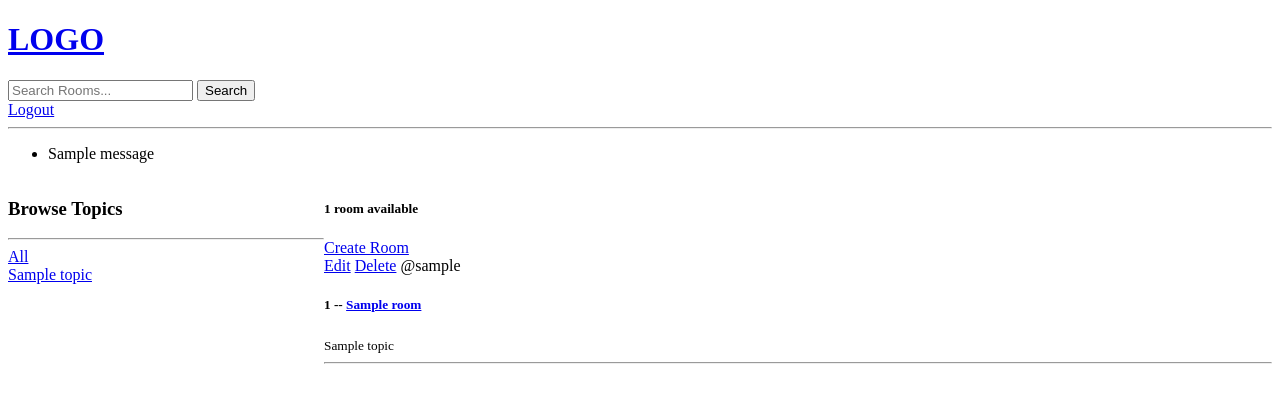
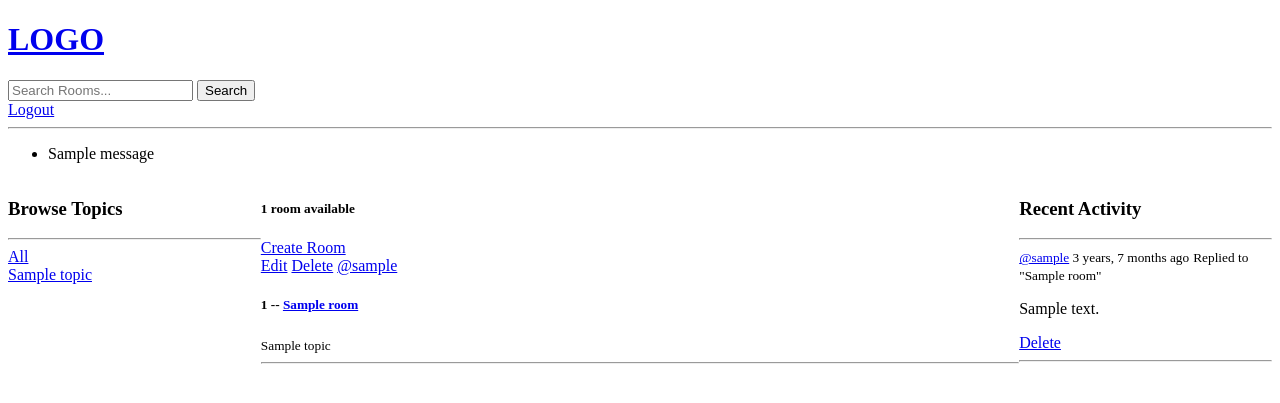
Before and after one commit to 5546230/django_tutorial, a Django app: page / in a window 1280 px wide. Shown: the top 403 px of the page. Run offline with Django 4.2, Linux system fonts and the light colour scheme; a user stored in the database is signed in; tables that the repository leaves empty hold one stand-in row (values such as "Sample post"); one stand-in notice (Sample message) is shown.

Commit message:
add feed and profiles

```diff
--- a/studybud/base/models.py
+++ b/studybud/base/models.py
@@ -16,7 +16,7 @@ class Room(models.Model):
     topic = models.ForeignKey(Topic, on_delete=models.SET_NULL, null=True)
     name = models.CharField(max_length=100)
     description = models.TextField(null=True, blank=True)
-    # participants =
+    participants = models.ManyToManyField(User, related_name="participants", blank=True)
     updated = models.DateTimeField(auto_now=True)
     created = models.DateTimeField(auto_now_add=True)
 
--- /dev/null
+++ b/studybud/base/templates/base/activity_component.html
@@ -0,0 +1,13 @@
+<h3>Recent Activity</h3>
+<hr>
+{% for message in room_messages %}
+<div>
+    <small><a href="{% url 'user-profile' message.user.id %}">@{{message.user}}</a> {{message.created|timesince}} ago</small>
+    <small>Replied to "{{message.room}}"</small>
+    <p>{{message}}</p>
+    {% if request.user == message.user %}
+    <a href="{% url 'delete-message' message.id %}">Delete</a>
+    {% endif %}
+    <hr />
+</div>
+{% endfor %}
--- a/studybud/base/templates/base/delete.html
+++ b/studybud/base/templates/base/delete.html
@@ -6,7 +6,7 @@
     {% csrf_token %}
     <p>Are you sure you want to delete "{{obj}}"?</p>
     <a href="{{request.META.HTTP_REFERER}}">Go back</a>
-    <input type="Submit" value= "Delete"/>
+    <input type="Submit" value= "Delete" />
 </form>
 
 {% endblock content %}
--- /dev/null
+++ b/studybud/base/templates/base/feed_component.html
@@ -0,0 +1,12 @@
+{% for room in rooms %}
+    <div>
+        {% if request.user == room.host%}
+        <a href="{% url 'update-room' room.id %}">Edit</a>
+        <a href="{% url 'delete-room' room.id %}">Delete</a>
+        {% endif %}
+        <a href="{% url 'user-profile' room.host.id %}">@{{room.host.username}}</a>
+        <h5>{{room.id}} -- <a href="{% url 'room' room.id%}">{{room.name}}</a></h5>
+        <small>{{room.topic.name}}</small>
+        <hr />
+    </div>
+{% endfor %}
--- a/studybud/base/templates/base/home.html
+++ b/studybud/base/templates/base/home.html
@@ -5,24 +5,13 @@
 <style>
     .home-container{
         display: grid;
-        grid-template-columns: 1fr 3fr;
+        grid-template-columns: 1fr 3fr 1fr;
     }
 </style>
 
 <div class="home-container">
     <div>
-        <h3>Browse Topics</h3>
-        <hr>
-
-        <div>
-            <a href="{% url 'home' %}">All</a>
-        </div>
-
-        {% for topic in topics %}
-        <div>
-            <a href="{% url 'home' %}?q={{topic.name}}">{{topic.name}}</a>
-        </div>
-        {% endfor %}
+        {% include 'base/topic_component.html' %}
     </div>
     <div>
         {% if room_count == 1%}
@@ -32,19 +21,11 @@
         {% endif %}
         <a href="{% url 'create-room' %}">Create Room</a>
         <div>
-            {% for room in rooms %}
-                <div>
-                    {% if request.user == room.host%}
-                    <a href="{% url 'update-room' room.id %}">Edit</a>
-                    <a href="{% url 'delete-room' room.id %}">Delete</a>
-                    {% endif %}
-                    <span>@{{room.host.username}}</span>
-                    <h5>{{room.id}} -- <a href="{% url 'room' room.id%}">{{room.name}}</a></h5>
-                    <small>{{room.topic.name}}</small>
-                    <hr>
-                </div>
-            {% endfor %}
+            {% include 'base/feed_component.html' %}
         </div>
+    </div>
+    <div>
+        {% include 'base/activity_component.html' %}
     </div>
 
 </div>
--- a/studybud/base/templates/base/login_register.html
+++ b/studybud/base/templates/base/login_register.html
@@ -9,9 +9,9 @@
         <input type="text" name="username" placeholder="Enter Username"/>
 
         <label>Password:</label>
-        <input type="password" name="password" placeholder="Enter Password"/>
+        <input type="password" name="password" placeholder="Enter Password" />
 
-        <input type="Submit" value="Login"/>
+        <input type="Submit" value="Login" />
     </form>
     <p>Haven't signed up yet?</p>
     <a href="{% url 'register' %}">Register</a>
--- a/studybud/base/templates/base/room_form.html
+++ b/studybud/base/templates/base/room_form.html
@@ -5,7 +5,7 @@
     <form method="POST" action="">
         {% csrf_token %}
         {{form.as_p}}
-        <input type="Submit" value= "Submit"/>
+        <input type="Submit" value= "Submit" />
     </form>
 </div>
 
--- /dev/null
+++ b/studybud/base/templates/base/topic_component.html
@@ -0,0 +1,12 @@
+<h3>Browse Topics</h3>
+<hr>
+
+<div>
+    <a href="{% url 'home' %}">All</a>
+</div>
+
+{% for topic in topics %}
+<div>
+    <a href="{% url 'home' %}?q={{topic.name}}">{{topic.name}}</a>
+</div>
+{% endfor %}
--- a/studybud/base/urls.py
+++ b/studybud/base/urls.py
@@ -8,7 +8,9 @@ urlpatterns = [
     path("logout/", views.logoutUser, name="logout"),
     path("", views.home, name="home"),
     path("room/<str:pk>/", views.room, name="room"),
+    path("user/<str:pk>/", views.userProfile, name="user-profile"),
     path("create-room/", views.createRoom, name="create-room"),
     path("update-room/<str:pk>/", views.updateRoom, name="update-room"),
     path("delete-room/<str:pk>/", views.deleteRoom, name="delete-room"),
+    path("delete-message/<str:pk>/", views.deleteMessage, name="delete-message"),
 ]
--- a/studybud/base/views.py
+++ b/studybud/base/views.py
@@ -6,7 +6,7 @@ from django.db.models import Q
 from django.contrib.auth.models import User
 from django.contrib.auth import authenticate, login, logout
 from django.contrib.auth.forms import UserCreationForm
-from .models import Room, Topic
+from .models import Room, Topic, Message
 from .forms import RoomForm
 
 # Create your views here.
@@ -76,10 +76,15 @@ def home(request):
 
     topics = Topic.objects.all()
     room_count = rooms.count()
+    room_messages = Message.objects.filter(
+        Q(room__topic__name__icontains=q) | Q(room__name__icontains=q)
+    )
+
     context = {
         "rooms": rooms,
         "topics": topics,
         "room_count": room_count,
+        "room_messages": room_messages,
     }
     return render(request, "base/home.html", context)
 
@@ -87,8 +92,31 @@ def home(request):
 def room(request, pk):
     room = Room.objects.get(id=pk)
     comments = room.message_set.all().order_by("-created")
-    context = {"room": room, "comments": comments}
+    participants = room.participants.all()
+
+    if request.method == "POST":
+        message = request.POST.get("body")
+        if message:
+            Message.objects.create(user=request.user, room=room, body=message)
+            room.participants.add(request.user)
+            return redirect("room", pk=room.id)
+    context = {"room": room, "comments": comments, "participants": participants}
     return render(request, "base/room.html", context)
+
+
+def userProfile(request, pk):
+    user = User.objects.get(id=pk)
+    rooms = user.room_set.all()
+    room_messages = user.message_set.all()
+    topics = Topic.objects.all()
+
+    context = {
+        "user": user,
+        "rooms": rooms,
+        "room_messages": room_messages,
+        "topics": topics,
+    }
+    return render(request, "base/profile.html", context)
 
 
 @login_required(login_url="login")
@@ -129,3 +157,16 @@ def deleteRoom(request, pk):
         room.delete()
         return redirect("home")
     return render(request, "base/delete.html", {"obj": room})
+
+
+@login_required(login_url="login")
+def deleteMessage(request, pk):
+    message = Message.objects.get(id=pk)
+
+    if request.user != message.user:
+        return HttpResponse("You are not allowed here!")
+
+    if request.method == "POST":
+        message.delete()
+        return redirect("home")
+    return render(request, "base/delete.html", {"obj": message})
--- a/studybud/studybud/settings.py
+++ b/studybud/studybud/settings.py
@@ -37,6 +37,7 @@ INSTALLED_APPS = [
     "django.contrib.sessions",
     "django.contrib.messages",
     "django.contrib.staticfiles",
+    "django_extensions",
     "base.apps.BaseConfig",
 ]
 
--- a/studybud/templates/navbar.html
+++ b/studybud/templates/navbar.html
@@ -3,8 +3,8 @@
 </a>
 
 <form method="GET" action="{% url 'home' %}">
-    <input type="text" name="q" placeholder="Search Rooms..." value="{{request.GET.q}}">
-    <input type="Submit" value="Search">
+    <input type="text" name="q" placeholder="Search Rooms..." value="{{request.GET.q}}" />
+    <input type="Submit" value="Search" />
 </form>
 {% if request.user.is_authenticated %}
 <a href="{% url 'logout'%}">Logout</a>
```
Also changed, not shown: studybud/base/templates/base/profile.html (added, +23 -0 lines), studybud/base/templates/base/room.html (+34 -1 lines), studybud/base/migrations/0003_alter_message_options_alter_room_options_and_more.py (added).
